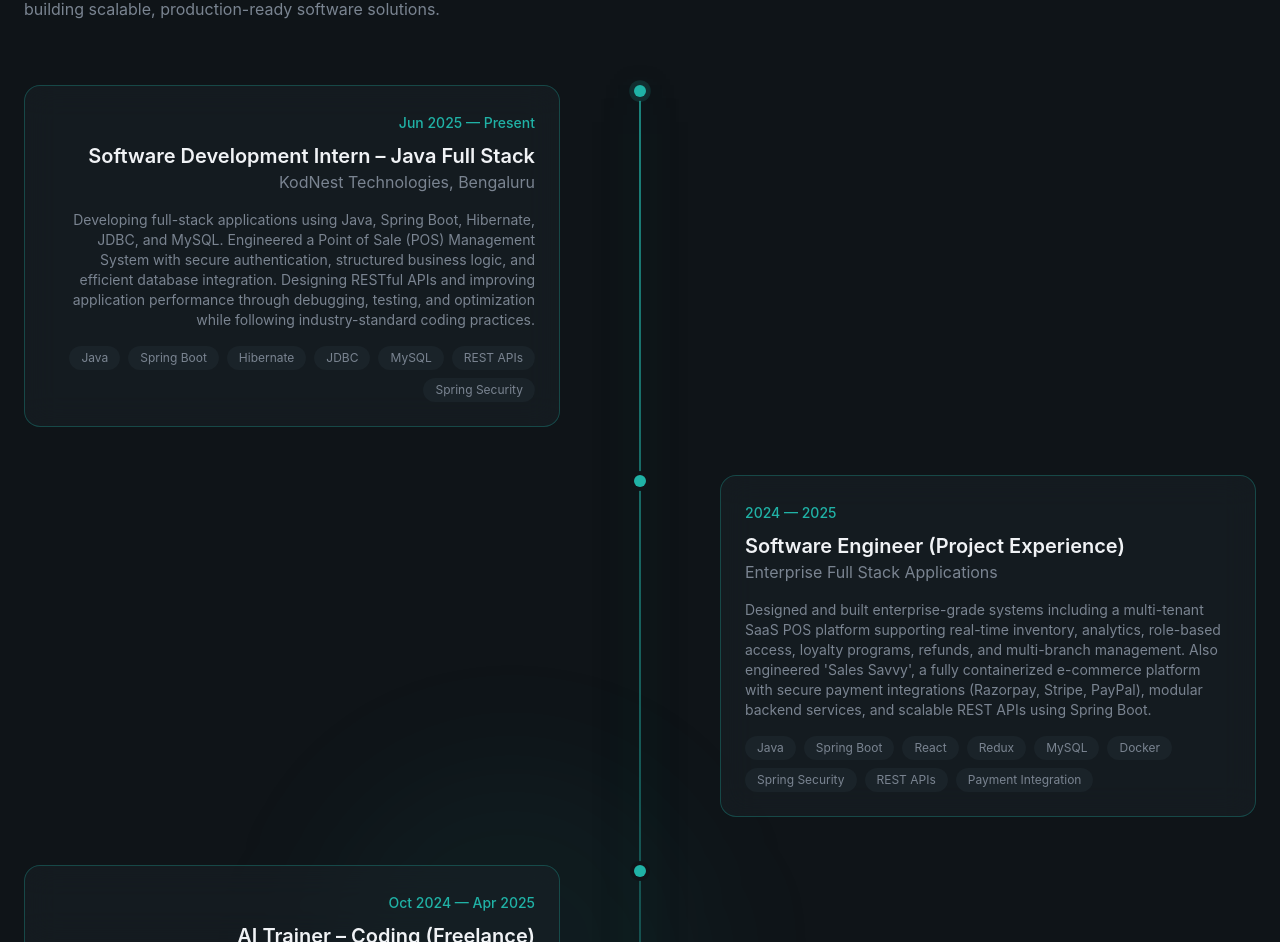
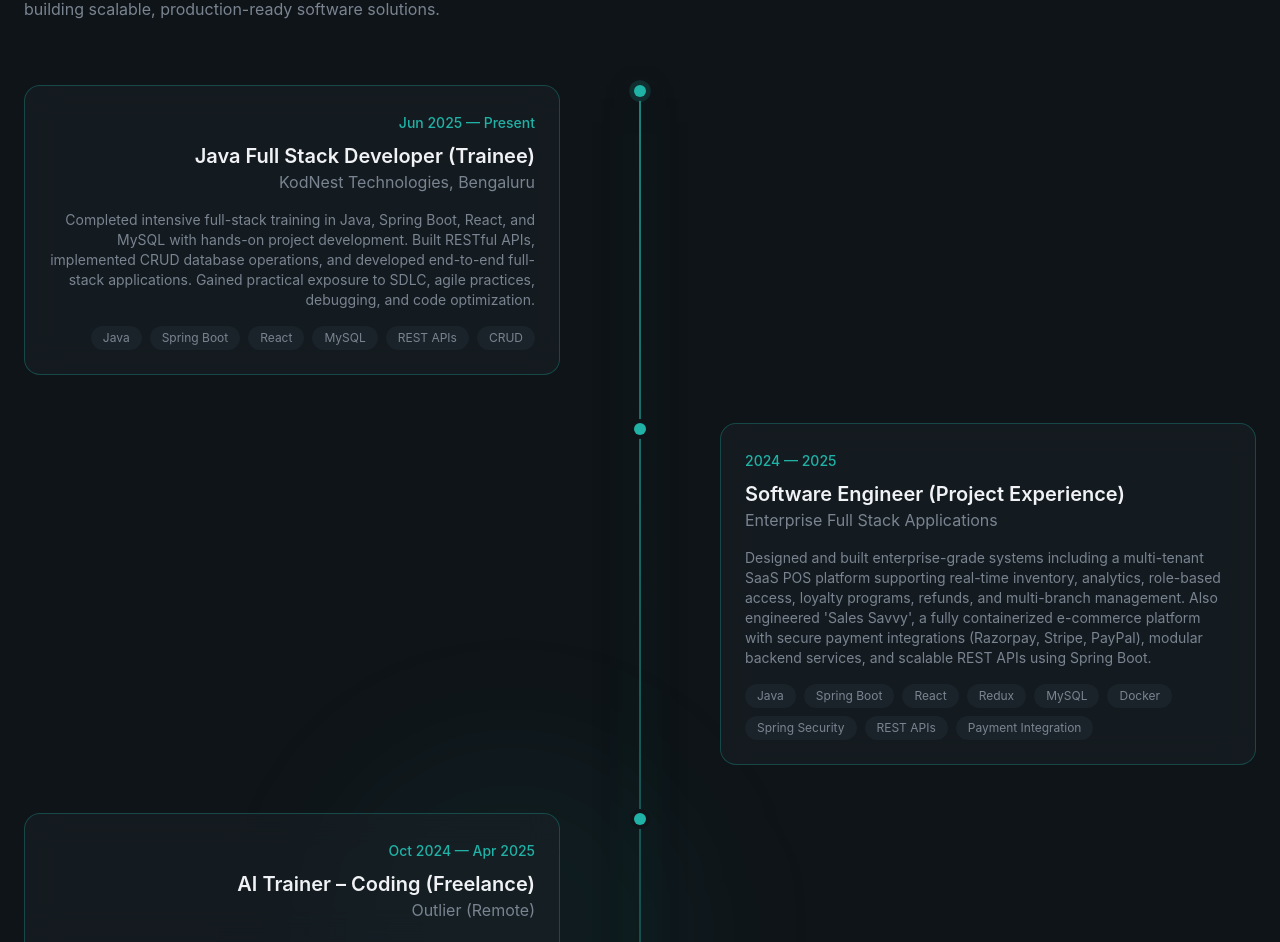
Before and after one commit to annnuuupam/anupam-portfolio, a React (Vite) app: page / in a window 1280 px wide. Shown: the part 5096-6038 px from the top of the page. Built offline with nearby package versions, Linux system fonts and the light colour scheme.

Commit message:
update(experience): refine KodNest role title, description, and tech stack
- Rename role to 'Java Full Stack Developer (Trainee)'
- Update description to reflect training-focused, project-based experience
- Add React and CRUD to technologies; remove Hibernate, JDBC, Spring Security

```diff
--- a/src/sections/Experience.jsx
+++ b/src/sections/Experience.jsx
@@ -3,18 +3,17 @@ import { motion } from "framer-motion";
 const experiences = [
   {
   period: "Jun 2025 — Present",
-    role: "Software Development Intern – Java Full Stack",
+  role: "Java Full Stack Developer (Trainee)",
   company: "KodNest Technologies, Bengaluru",
   description:
-      "Developing full-stack applications using Java, Spring Boot, Hibernate, JDBC, and MySQL. Engineered a Point of Sale (POS) Management System with secure authentication, structured business logic, and efficient database integration. Designing RESTful APIs and improving application performance through debugging, testing, and optimization while following industry-standard coding practices.",
+    "Completed intensive full-stack training in Java, Spring Boot, React, and MySQL with hands-on project development. Built RESTful APIs, implemented CRUD database operations, and developed end-to-end full-stack applications. Gained practical exposure to SDLC, agile practices, debugging, and code optimization.",
   technologies: [
     "Java",
     "Spring Boot",
-      "Hibernate",
-      "JDBC",
+    "React",
     "MySQL",
     "REST APIs",
-      "Spring Security",
+    "CRUD",
   ],
   current: true,
 },
```
Lines whose indentation alone changed are shown as unchanged.
